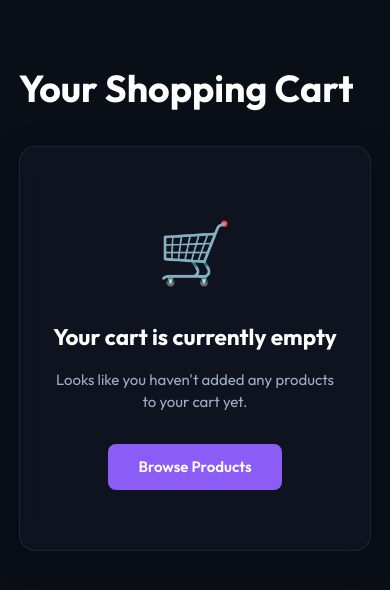
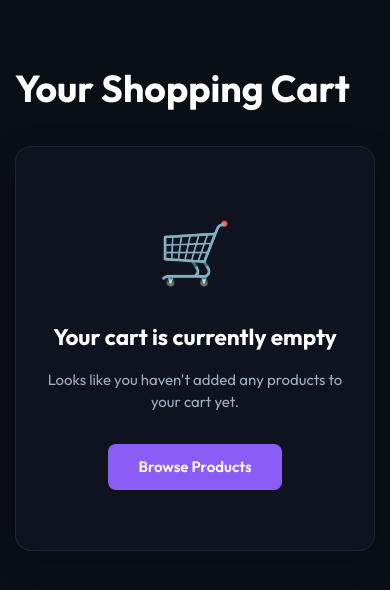
Before and after one commit to limitxpand/StoreOnline, a Next.js app: page /cart in a window 390 px wide. Shown: the top 590 px of the page. Built offline with nearby package versions, Linux system fonts and the light colour scheme; no server answers; the database is empty.

Commit message:
style: optical alignment for mobile header and equalize container paddings

```diff
--- a/app/globals.css
+++ b/app/globals.css
@@ -311,7 +311,7 @@ html:not([data-theme='light']) .theme-logo-dark {
   }
 
   .container {
-    padding: 0 1.25rem;
+    padding: 0 1rem;
   }
 
   .global-product-grid {
--- a/components/Header/MobileDrawer.module.css
+++ b/components/Header/MobileDrawer.module.css
@@ -6,6 +6,7 @@
   cursor: pointer;
   display: none;
   padding: 0 0.5rem;
+  margin-left: -0.5rem; /* Optical alignment so icon sits flush with container edge */
 }
 
 @media (max-width: 768px) {
```
